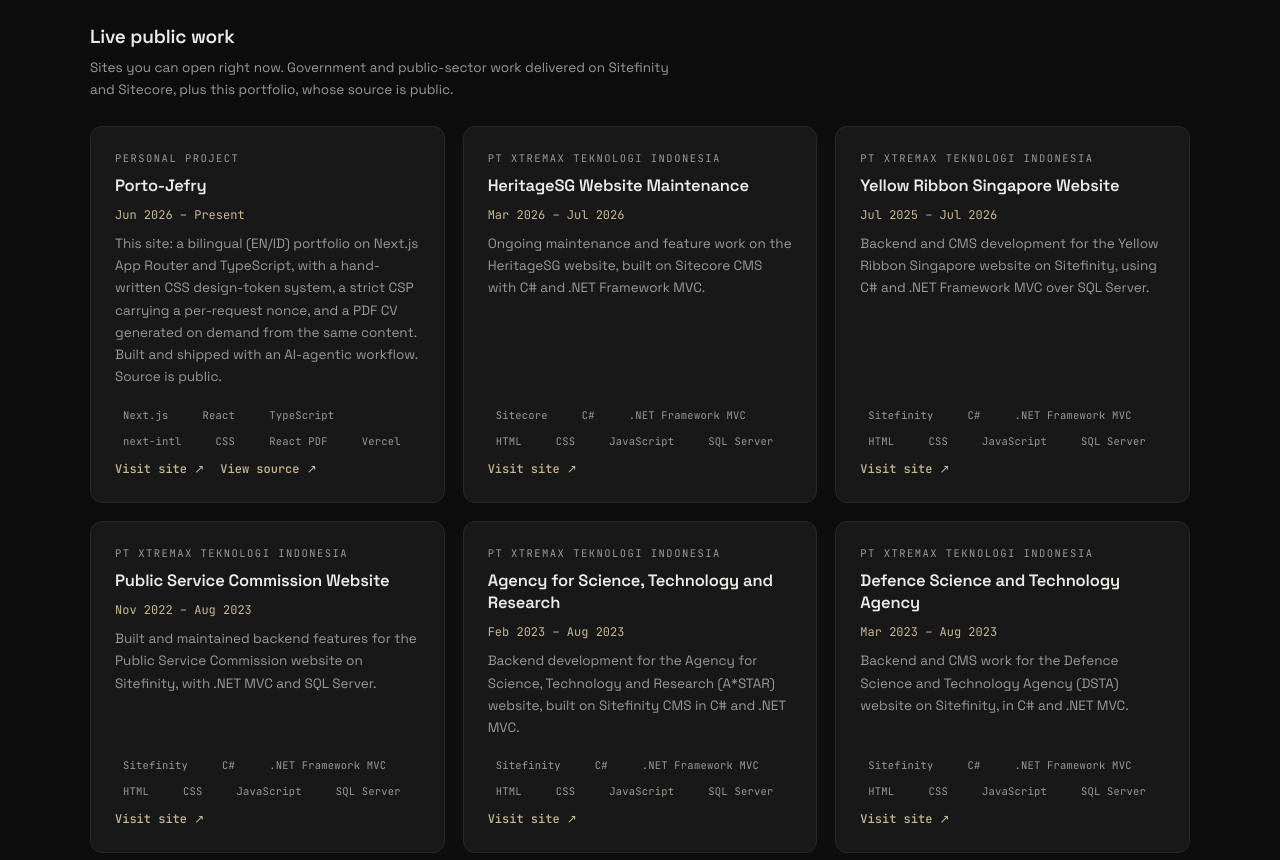
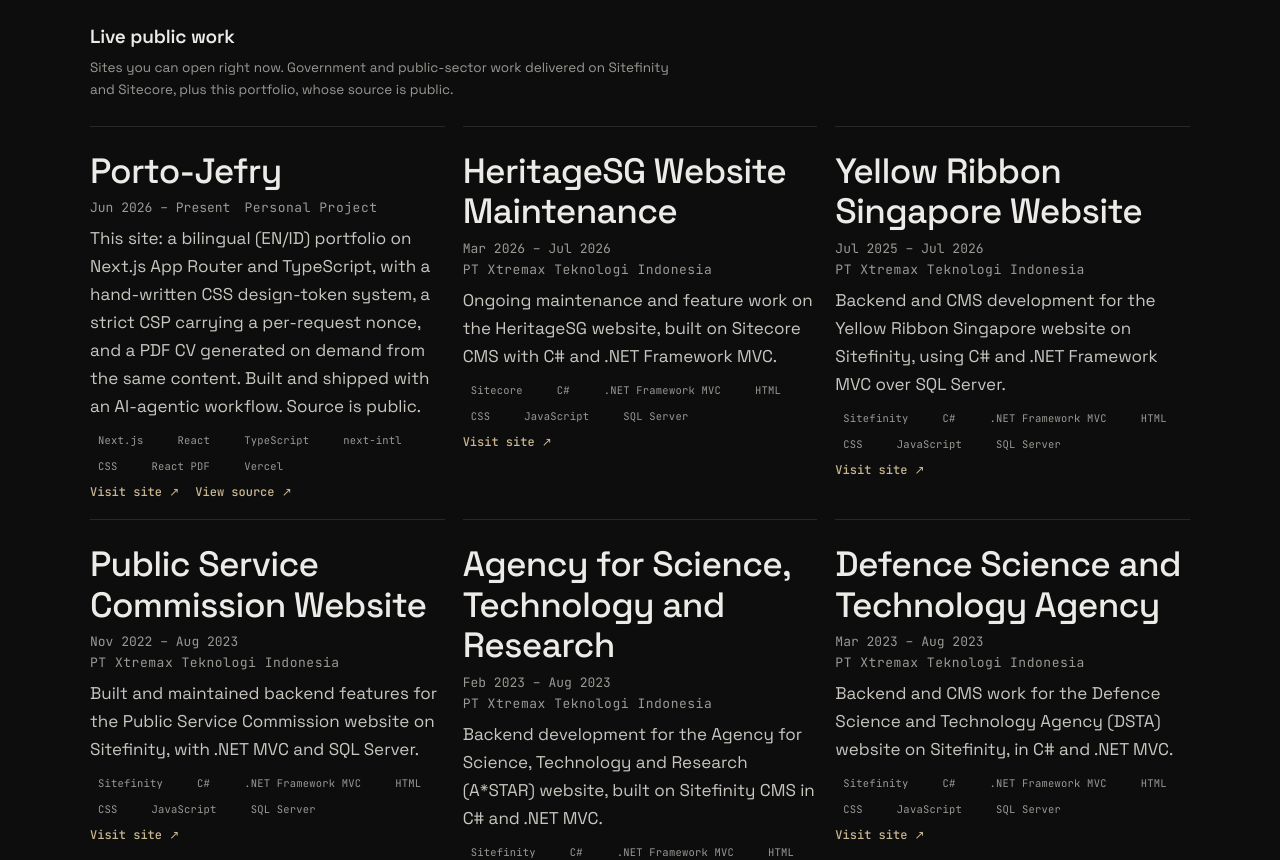
Before and after one commit to jefrykurniaone/porto-jefry, a Next.js app: page /en in a window 1280 px wide. Shown: the part 5400-6260 px from the top of the page. Built offline with nearby package versions, Linux system fonts and the light colour scheme; no server answers.

Commit message:
feat: restyle Projects and the archive as an open grid (#78)

```diff
--- a/src/app/styles/sections/projects.css
+++ b/src/app/styles/sections/projects.css
@@ -1,6 +1,6 @@
 /* ── Projects ── */
 /* Group headings. The section splits into work a stranger can open and work
-   that has no public URL, so each group states which it is before its cards. */
+   that has no public URL, so each group states which it is before its items. */
 .project-group__title {
     font-size: 19px;
     font-weight: 600;
@@ -16,56 +16,92 @@
     margin: 0 0 24px;
 }
 
-/* See .about-grid — min() keeps the track from overflowing a sub-368px viewport. */
 .projects-grid {
     display: grid;
     grid-template-columns: repeat(auto-fill, minmax(min(320px, 100%), 1fr));
     gap: 18px;
 }
 
-.project-card {
+/* Open item, no box: a hairline rule on top of each one, the same "ruled, not
+   boxed" treatment .exp-row gives Experience. */
+.project-item {
     display: flex;
     flex-direction: column;
-    gap: 10px;
+    gap: 8px;
+    padding-top: 24px;
+    border-top: 1px solid var(--line);
 }
 
-.project-card__name {
-    font-size: 16.5px;
-    font-weight: 600;
+.project-item__title {
+    font-size: var(--fs-lead);
+    font-weight: 500;
+    line-height: 1.15;
+    letter-spacing: -0.02em;
     margin: 0;
-    letter-spacing: -0.01em;
-    line-height: 1.35;
+    transition: color 0.2s ease;
 }
 
-.project-card__desc {
-    font-size: 13.5px;
-    line-height: 1.65;
-    color: var(--muted);
-    margin: 0;
-    flex: 1;
+/* Hover only where hover exists, matching .exp-role: a tap on a link inside
+   the item must not leave the title stuck in the accent colour on a touch
+   screen. */
+@media (hover: hover) {
+    .project-item:hover .project-item__title {
+        color: var(--accent-ink);
+    }
 }
 
-.project-card__tech {
-    margin-top: 6px;
+/* Period and company as Labels, directly under the title. */
+.project-item__meta {
+    display: flex;
+    flex-wrap: wrap;
+    gap: 4px 14px;
+    margin: 0;
+}
+
+.project-item__period,
+.project-item__company {
+    font-family: var(--font-mono), monospace;
+    font-size: 13px;
+    color: var(--muted);
+    font-variant-numeric: tabular-nums;
+    margin: 0;
+}
+
+.project-item__company {
+    letter-spacing: 0.04em;
+}
+
+/* Reading text: read in full, so it takes the AAA --reading colour and the
+   reading size, not the Label grey — see .exp-bullet. */
+.project-item__desc {
+    font-size: var(--fs-reading);
+    line-height: 1.65;
+    color: var(--reading);
+    max-width: 60ch;
+    margin: 0;
+}
+
+.project-item__tech {
+    margin-top: 2px;
     gap: 7px;
 }
 
-.project-card__tech .chip {
+.project-item__tech .chip {
     font-size: 10.5px;
     padding: 3px 8px;
 }
 
 /* Live-site / source links. Only rendered for projects that have a public URL,
-   so the row sits after the tech chips rather than in the card's fixed header
-   block. Colour comes from the global `a` rule (--accent-ink), which is the
+   so the row sits after the tech chips rather than in a fixed header block.
+   Colour comes from the global `a` rule (--accent-ink), which is the
    AA-contrast-safe accent in both themes — do not hardcode --accent here. */
-.project-card__links {
+.project-item__links {
     display: flex;
     flex-wrap: wrap;
     gap: 16px;
 }
 
-.project-card__link {
+.project-item__link {
     position: relative;
     font-family: var(--font-mono), monospace;
     font-size: 12px;
@@ -77,17 +113,17 @@
 
 /* Vertical-only pointer-target expansion: 18px of text becomes a 34px target
    without moving the link or reaching across the 16px gap to its neighbour. */
-.project-card__link::after {
+.project-item__link::after {
     content: '';
     position: absolute;
     inset: -8px 0;
 }
 
-.project-card__link:hover {
+.project-item__link:hover {
     border-bottom-color: currentColor;
 }
 
-.project-card__link:focus-visible {
+.project-item__link:focus-visible {
     outline: 2px solid var(--accent-ink);
     outline-offset: 3px;
     border-radius: 6px;
@@ -104,9 +140,7 @@
 }
 
 /* Collapsed by default: these nine have no link, no screenshot and nothing a
-   reader can check, so at card weight they buried the six that do. Two dense
-   columns when opened — enough to show the domain range without spending
-   another 3,000px of phone scroll on it. */
+   reader can check, so at full item weight they buried the six that do. */
 .project-archive {
     margin-top: 56px;
     padding-top: 40px;
@@ -121,47 +155,60 @@
     margin: 0;
 }
 
+/* The archive takes the row style instead of the live grid's multi-column
+   tracks: a plain full-width stack, one row per item, like .exp-rows. */
 .project-archive__list {
-    display: grid;
-    grid-template-columns: repeat(auto-fill, minmax(min(300px, 100%), 1fr));
-    gap: 0 32px;
+    display: flex;
+    flex-direction: column;
     margin: 16px 0 0;
     padding: 0;
     list-style: none;
 }
 
 .project-archive__row {
-    display: flex;
-    flex-direction: column;
-    gap: 6px;
-    padding: 18px 0;
+    display: grid;
+    grid-template-columns: minmax(140px, 180px) minmax(0, 1fr);
+    gap: 4px 24px;
+    padding: 20px 0;
     border-top: 1px solid var(--line);
 }
 
-/* Deliberately `nowrap`. Wrapping put the period on its own line whenever the
-   name was long, and `space-between` then left-aligned it — so the same list
-   printed the date on the right for "RBBR Super Bank" and on the left, a line
-   down, for "Sustainability TAM (Event Management)". The period is a rail, like
-   `.exp-period`: it holds the right edge on every row and the name wraps
-   underneath itself instead. */
-.project-archive__head {
-    display: flex;
-    align-items: baseline;
-    justify-content: space-between;
-    gap: 6px 16px;
+@media (max-width: 640px) {
+    .project-archive__row {
+        grid-template-columns: minmax(0, 1fr);
+        gap: 6px;
+    }
 }
 
-/* min-width: 0 is what lets a long name wrap. A flex item's default
-   `min-width: auto` floors it at its longest word, which is what pushed the
-   period out of the row in the first place. */
+.project-archive__period {
+    font-family: var(--font-mono), monospace;
+    font-size: 13px;
+    color: var(--muted);
+    font-variant-numeric: tabular-nums;
+    margin: 0;
+}
+
 .project-archive__name {
     font-size: 16px;
     font-weight: 600;
     letter-spacing: -0.01em;
-    margin: 0;
-    min-width: 0;
+    margin: 0 0 4px;
 }
 
-.project-archive__head .card-period {
-    flex-shrink: 0;
+.project-archive__company {
+    font-family: var(--font-mono), monospace;
+    font-size: 13px;
+    letter-spacing: 0.04em;
+    color: var(--muted);
+    margin: 0 0 10px;
 }
+
+.project-archive__tech {
+    margin-top: 2px;
+    gap: 7px;
+}
+
+.project-archive__tech .chip {
+    font-size: 10.5px;
+    padding: 3px 8px;
+}
--- a/src/components/sections/Projects.tsx
+++ b/src/components/sections/Projects.tsx
@@ -2,6 +2,7 @@
 import { partitionProjects, type ProjectItem } from '@/data/projects';
 import { translatePeriod } from '@/utils/translate-period';
 import SectionHeader from '@/components/ui/SectionHeader';
+import Reveal from '@/components/ui/Reveal';
 import ProjectArchive, { type ProjectSummary } from './ProjectArchive';
 
 interface ProjectLinksProps {
@@ -25,7 +26,7 @@
     if (links.length === 0) return null;
 
     return (
-        <div className='project-card__links'>
+        <div className='project-item__links'>
             {links.map((link) => (
                 <a
                     key={link.href}
@@ -33,11 +34,25 @@
                     target='_blank'
                     rel='noopener noreferrer'
                     aria-label={`${link.label}: ${project.name}`}
-                    className='project-card__link'>
+                    className='project-item__link'>
                     {link.label}
                     <span aria-hidden='true'> ↗</span>
                 </a>
             ))}
+        </div>
+    );
+}
+
+/** Period and company as Labels, directly under the title — same role as
+ * `.exp-period` / `.exp-company` in the Experience row. */
+function ProjectMeta({
+    period,
+    company,
+}: Readonly<{ period: string; company: string }>) {
+    return (
+        <div className='project-item__meta'>
+            <p className='project-item__period'>{period}</p>
+            <p className='project-item__company'>{company}</p>
         </div>
     );
 }
@@ -55,6 +70,10 @@
  * Card titles are h4: the section's h2 now has an h3 group heading between it
  * and the cards (live public work / in progress / the archive), so dropping a
  * level keeps the outline contiguous.
+ *
+ * The item itself carries no box: a hairline rule on top marks it off, the
+ * title takes the lead size and picks up --accent-ink on hover, the
+ * description is Reading text, and period/company/stack are Labels.
  */
 function ProjectCard({
     project,
@@ -65,17 +84,16 @@
     viewSourceLabel,
 }: Readonly<ProjectCardProps>) {
     return (
-        <div className='panel-card panel-card--lift project-card'>
-            <p className='card-eyebrow'>{company}</p>
-            <h4 className='project-card__name'>{project.name}</h4>
-            <p className='card-period'>{period}</p>
-            {description && <p className='project-card__desc'>{description}</p>}
+        <div className='project-item'>
+            <h4 className='project-item__title'>{project.name}</h4>
+            <ProjectMeta period={period} company={company} />
+            {description && <p className='project-item__desc'>{description}</p>}
             {project.tech.length > 0 && (
-                <div className='chip-row project-card__tech'>
+                <ul className='chip-row project-item__tech'>
                     {project.tech.map((tech) => (
-                        <span key={tech} className='chip'>{tech}</span>
+                        <li key={tech} className='chip'>{tech}</li>
                     ))}
-                </div>
+                </ul>
             )}
             <ProjectLinks
                 project={project}
@@ -184,7 +202,7 @@
 function ProjectGrid({ cards }: Readonly<{ cards: ResolvedCard[] }>) {
     const t = useTranslations('projects');
     return (
-        <div className='projects-grid'>
+        <Reveal className='projects-grid'>
             {cards.map((card) => (
                 <ProjectCard
                     key={card.project.id}
@@ -196,7 +214,7 @@
                     viewSourceLabel={t('view_source')}
                 />
             ))}
-        </div>
+        </Reveal>
     );
 }
 
@@ -232,7 +250,6 @@
             className='section-band'>
             <div className='container-page section-inner'>
                 <SectionHeader
-                    command='ls -la ~/work'
                     title={t('title')}
                     titleId='projects-title'
                     output={t('summary', {
```
Also changed, not shown: src/components/sections/ProjectArchive.tsx (+23 -12 lines).
